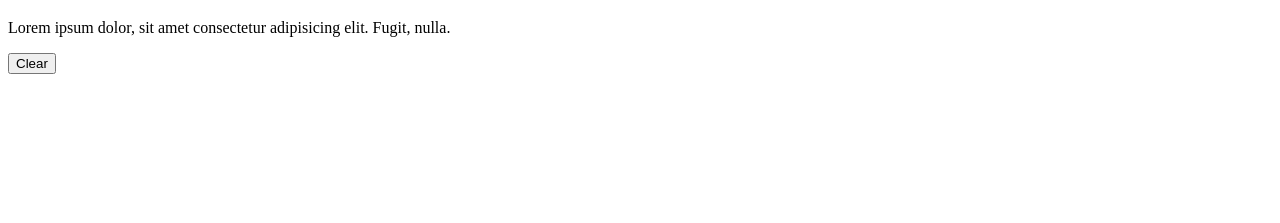
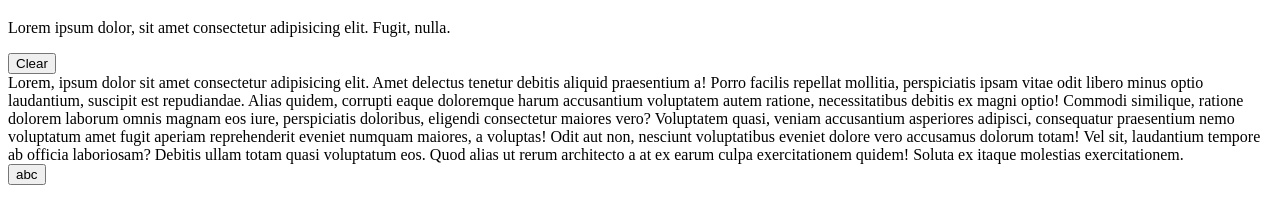
Before and after one commit to Yousha-dev24/xyz, a plain HTML site: page index.html in a window 1280 px wide. Shown: the part 61-284 px from the top of the page. Drawn offline with Linux system fonts and the light colour scheme.

Commit message:
3rd work

```diff
--- a/index.html
+++ b/index.html
@@ -9,5 +9,11 @@
     <h1>first work</h1>
     <p>Lorem ipsum dolor, sit amet consectetur adipisicing elit. Fugit, nulla.</p>
     <button>Clear</button>
+    <div>Lorem, ipsum dolor sit amet consectetur adipisicing elit. Amet delectus tenetur debitis aliquid praesentium a! Porro facilis repellat mollitia, perspiciatis ipsam vitae odit libero minus optio laudantium, suscipit est repudiandae.
+    Alias quidem, corrupti eaque doloremque harum accusantium voluptatem autem ratione, necessitatibus debitis ex magni optio! Commodi similique, ratione dolorem laborum omnis magnam eos iure, perspiciatis doloribus, eligendi consectetur maiores vero?
+    Voluptatem quasi, veniam accusantium asperiores adipisci, consequatur praesentium nemo voluptatum amet fugit aperiam reprehenderit eveniet numquam maiores, a voluptas! Odit aut non, nesciunt voluptatibus eveniet dolore vero accusamus dolorum totam!
+    Vel sit, laudantium tempore ab officia laboriosam? Debitis ullam totam quasi voluptatum eos. Quod alias ut rerum architecto a at ex earum culpa exercitationem quidem! Soluta ex itaque molestias exercitationem.</div>
+    <button>abc</button>
+    <marquee behavior="" direction="">abc</marquee>
 </body>
 </html>
```
